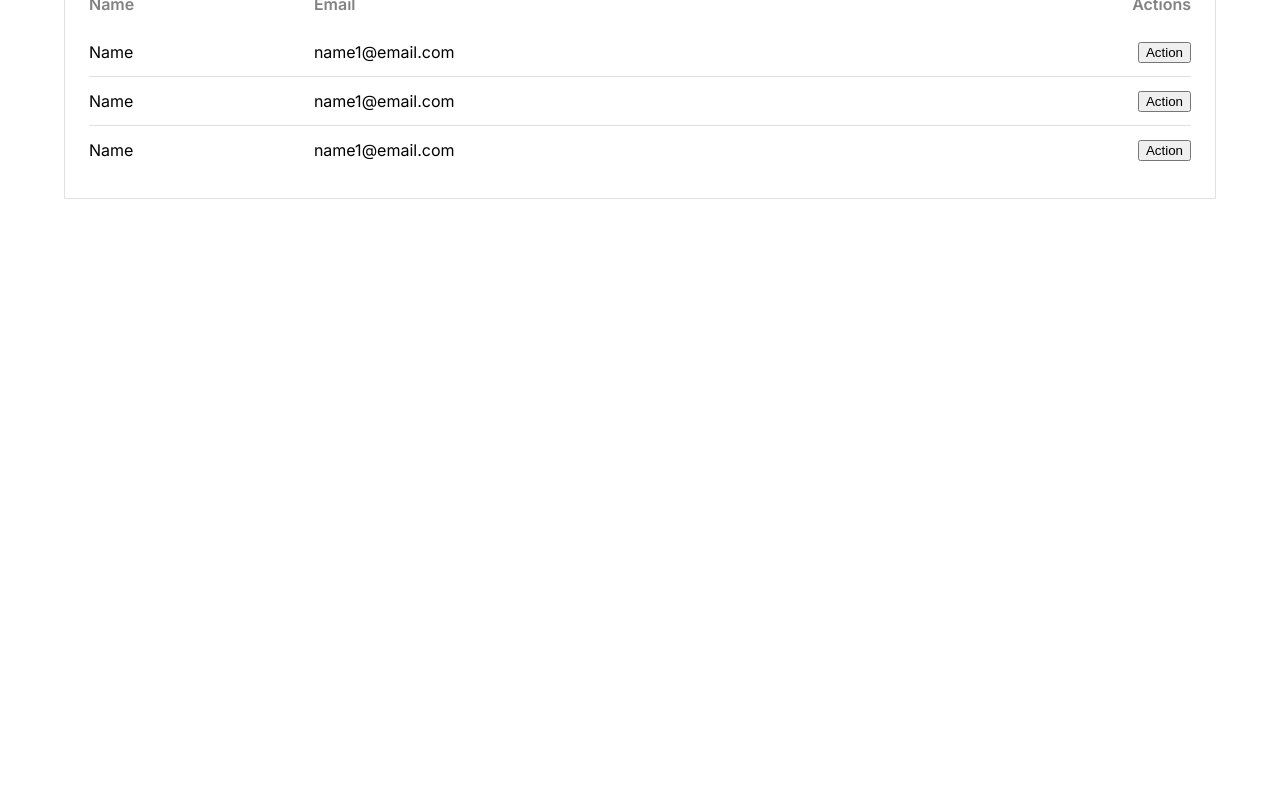
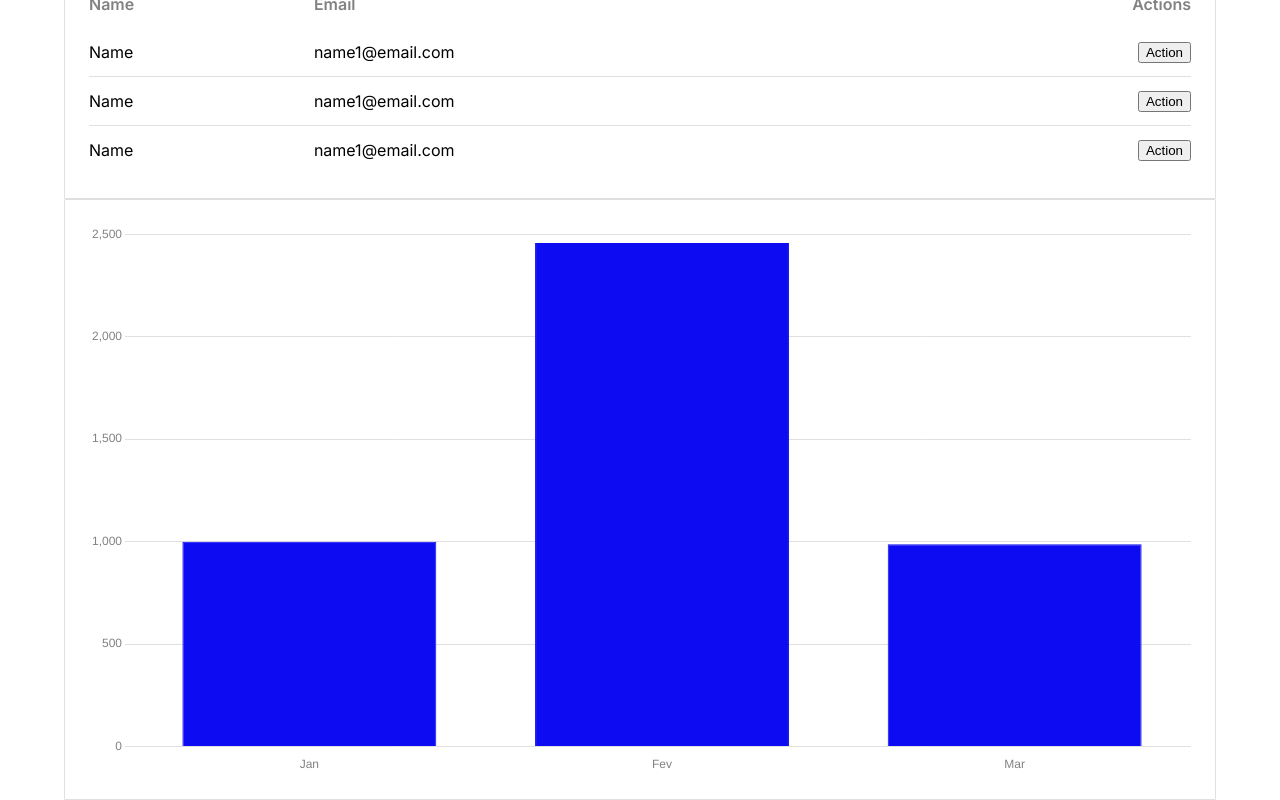
Before and after one commit to Cadugonca/sales-dashboard, a React (Vite) app: page /home in a window 1280 px wide. Shown: the part 501-1301 px from the top of the page. Before the commit the page ends 800 px from the top, so only its background shows below. Built offline with nearby package versions, Linux system fonts and the light colour scheme.

Commit message:
Chart Component

```diff
--- a/package.json
+++ b/package.json
@@ -14,7 +14,9 @@
     "@emotion/styled": "^11.14.0",
     "@mui/material": "^6.4.8",
     "@types/styled-components": "^5.1.34",
+    "chart.js": "^4.4.8",
     "react": "^19.0.0",
+    "react-chartjs-2": "^5.3.0",
     "react-dom": "^19.0.0",
     "react-router-dom": "^7.3.0",
     "styled-components": "^6.1.15"
--- /dev/null
+++ b/src/components/CustomChart.tsx
@@ -0,0 +1,86 @@
+import { useTheme } from 'styled-components'
+import {
+  Chart as ChartJS,
+  CategoryScale,
+  LinearScale,
+  BarElement,
+  PointElement,
+  LineElement,
+  Title,
+  Tooltip,
+  Legend,
+} from 'chart.js'
+import { Bar, Line } from 'react-chartjs-2'
+import { CustomChartProps } from '@/types'
+
+ChartJS.register(
+  CategoryScale,
+  LinearScale,
+  BarElement,
+  PointElement,
+  LineElement,
+  Title,
+  Tooltip,
+  Legend
+)
+
+function CustomChart(props: CustomChartProps) {
+  const { data, labels, type } = props
+  const theme = useTheme()
+
+  const chartData = {
+    labels,
+    datasets: [
+      {
+        label: 'My Dataset',
+        data: data,
+        backgroundColor: 'rgba(12, 11, 242, 1)',
+        borderColor: 'rgb(12, 11, 242)',
+        borderWidth: 1,
+      },
+    ],
+  }
+
+  const options = {
+    responsive: true,
+    scaleShowGridLines: false,
+    scales: {
+      x: {
+        grid: {
+          display: false,
+        },
+        border: {
+          display: false,
+        },
+        ticks: {
+          color: theme.typography.subtitle,
+        },
+      },
+      y: {
+        grid: {
+          color: theme.appDefaultStroke,
+        },
+        border: {
+          display: false,
+        },
+        ticks: {
+          color: theme.typography.subtitle,
+        },
+      },
+    },
+    plugins: {
+      legend: {
+        display: false,
+      },
+    },
+  }
+
+  return (
+    <div>
+      {type === 'bar' && <Bar data={chartData} options={options} />}
+      {type === 'line' && <Line data={chartData} options={options} />}
+    </div>
+  )
+}
+
+export default CustomChart
--- a/src/components/index.ts
+++ b/src/components/index.ts
@@ -1,4 +1,5 @@
 export { default as AvatarsList } from './AvatarList'
+export { default as CustomChart } from './CustomChart'
 export { default as CustomTable } from './CustomTable'
 export { default as FormComponent } from './FormComponent'
 export { default as Header } from './Header'
--- a/src/pages/Home.tsx
+++ b/src/pages/Home.tsx
@@ -1,4 +1,10 @@
-import { AvatarsList, Header, CustomTable, CardComp } from '@/components'
+import {
+  AvatarsList,
+  Header,
+  CustomChart,
+  CustomTable,
+  CardComp,
+} from '@/components'
 import { Container } from '@mui/material'
 import { currencyConverter } from '@/utils'
 
@@ -59,6 +65,13 @@
             rows={mockTableData.rows}
           />
         </CardComp>
+        <CardComp>
+          <CustomChart
+            labels={['Jan', 'Fev', 'Mar']}
+            data={[1000, 2456.54, 987.5, 1675.89, 2300]}
+            type="bar"
+          />
+        </CardComp>
       </Container>
     </>
   )
--- /dev/null
+++ b/src/types/customChart.d.ts
@@ -0,0 +1,5 @@
+export interface CustomChartProps {
+  data: number[] // Replace with your actual data type
+  labels: string[] // Replace with your actual labels type
+  type: 'line' | 'bar' | 'pie' // Add more types as needed
+}
--- a/src/types/index.ts
+++ b/src/types/index.ts
@@ -3,3 +3,4 @@
 export * from './formComponent'
 export * from './avatarsList'
 export * from './customTable'
+export * from './customChart'
```
Also changed, not shown: 1 other file (tests, documents, lock files or other folders).
